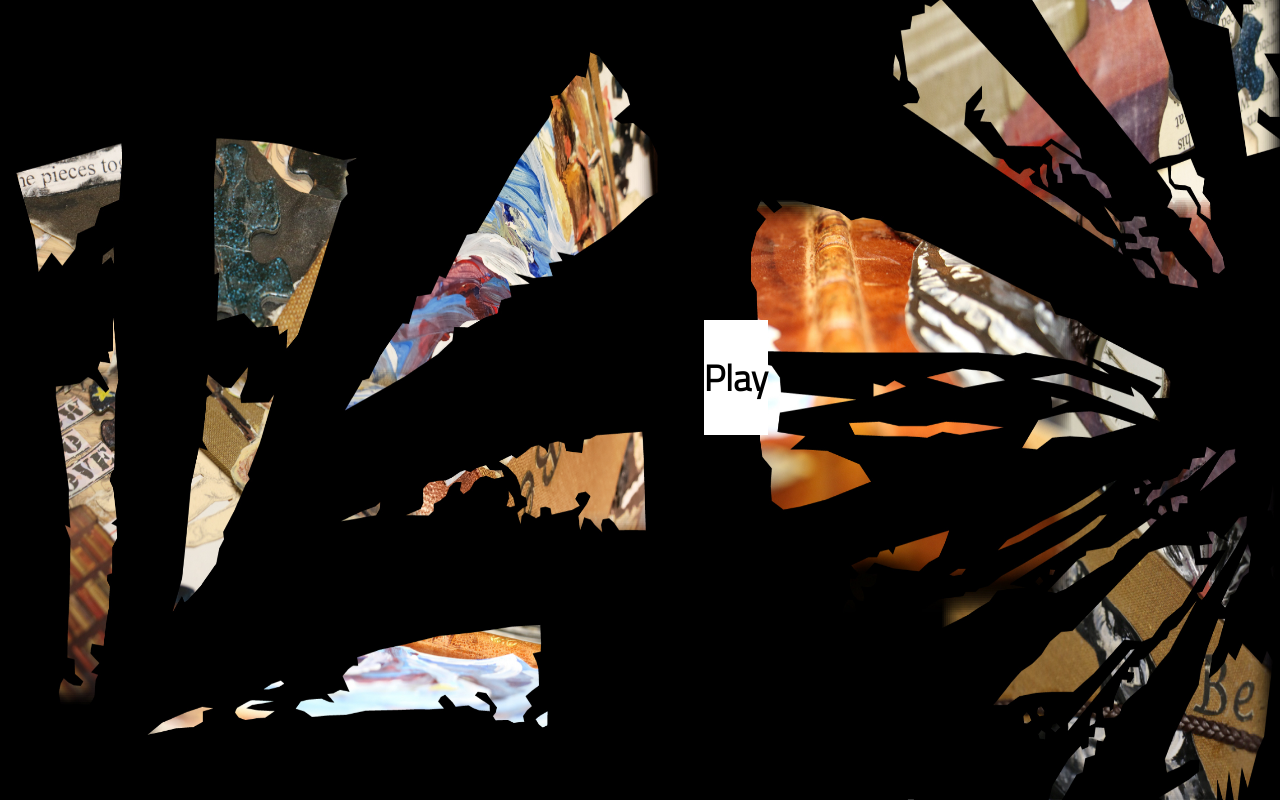
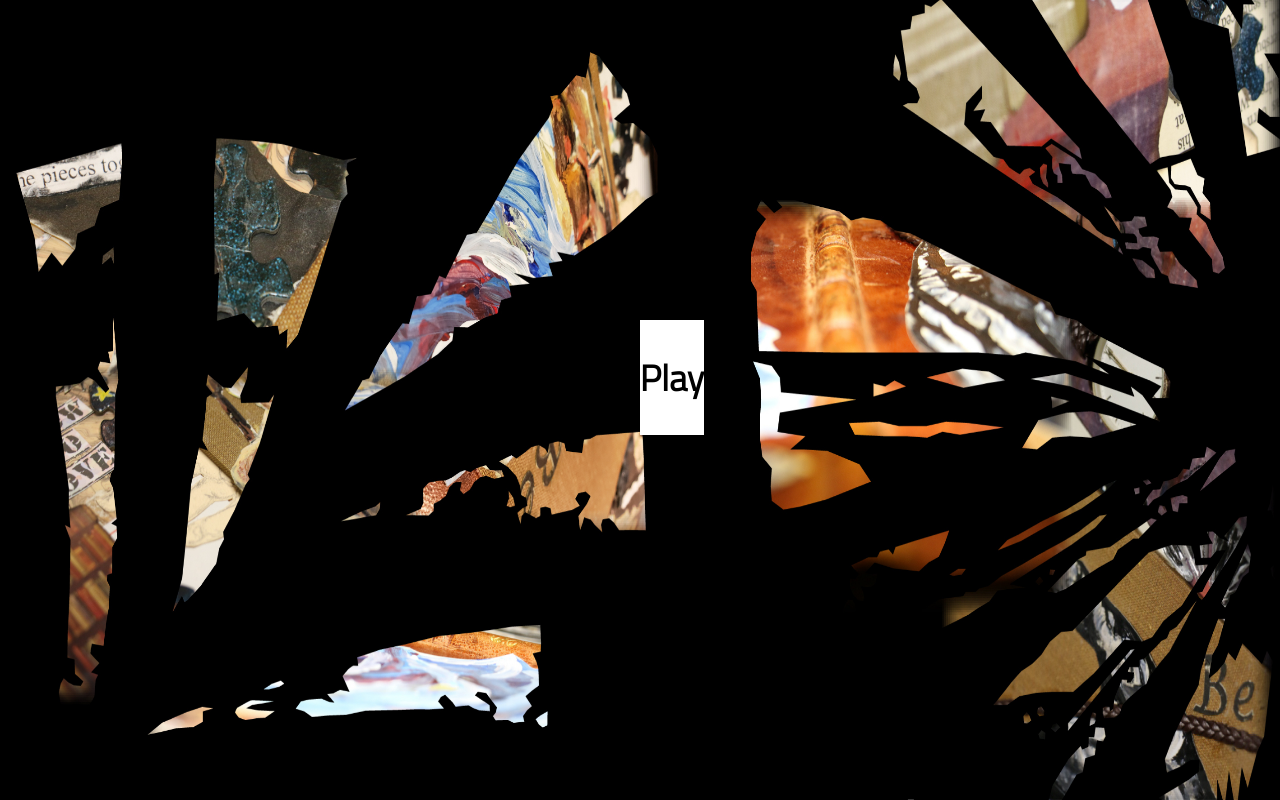
Before and after one commit to SmeatsBeats/ttww, a PHP site: page / in a window 1280 px wide. Run offline with PHP 8.4, Linux system fonts and the light colour scheme.

Commit message:
center widget boi

```diff
--- a/css/ttww.css
+++ b/css/ttww.css
@@ -134,7 +134,7 @@ body {
 #widget_boi {
   position: fixed;
   top: 40vh;
-  right: 40vw;
+  right: 45vw;
   background: white;
   color: black;
 }
--- a/index.php
+++ b/index.php
@@ -6,7 +6,7 @@
     <meta charset="utf-8">
     <meta name="viewport" content="width=device-width, initial-scale=1.0">
     <title>To Those Who Wait</title>
-    <link rel="stylesheet" href="css/ttww.css?v=34.5" type="text/css">
+    <link rel="stylesheet" href="css/ttww.css?v=34.7" type="text/css">
     <script src="https://ajax.googleapis.com/ajax/libs/jquery/3.4.1/jquery.min.js"></script>
     <script type="text/javascript" src="js/ttww.js?v=1.9"></script>
     <!--google fonts to include -->
```
